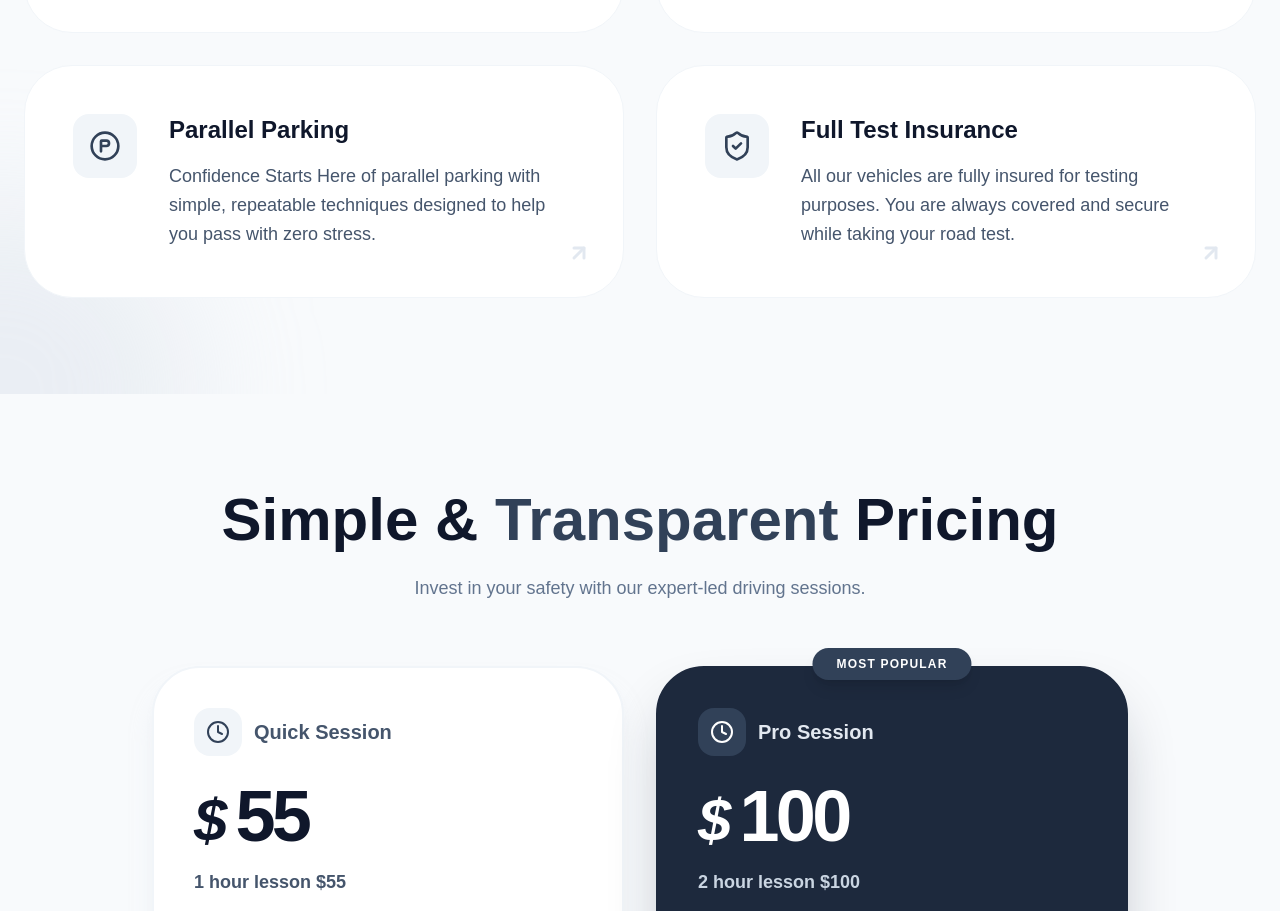
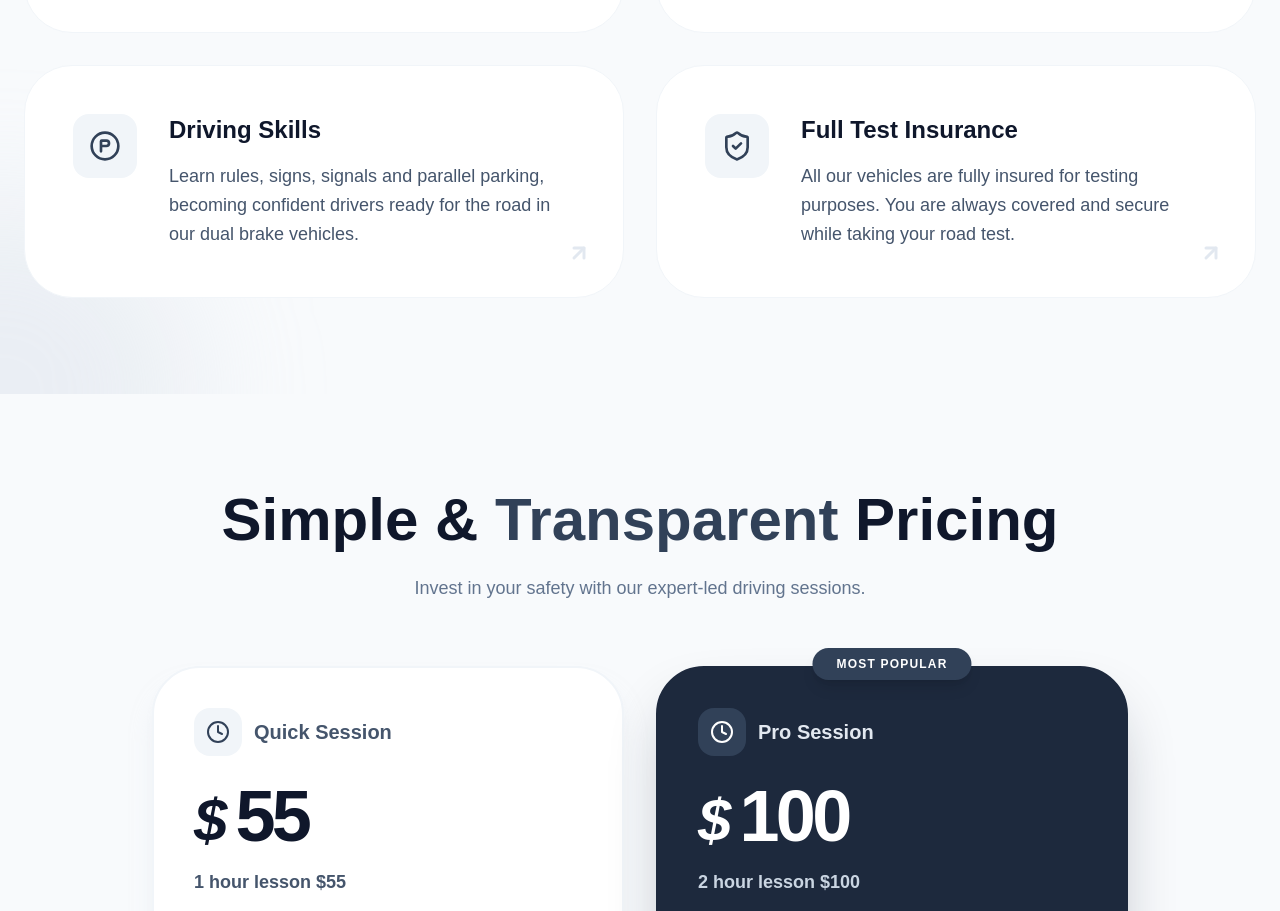
Before and after one commit to maazhashmi996-pixel/Gifted-Wheels-Driving-School-Updated, a Next.js app: page /services in a window 1280 px wide. Shown: the part 3708-4619 px from the top of the page. Built offline with nearby package versions, Linux system fonts and the light colour scheme.

Commit message:
Services Added

```diff
--- a/components/Sections/Family/page.tsx
+++ b/components/Sections/Family/page.tsx
@@ -54,7 +54,7 @@ const ContactPage = ({ children }: { children?: React.ReactNode }) => {
                         <div className="grid grid-cols-1 gap-4">
                             {[
                                 { icon: <Phone />, label: "Direct Line", val: "972-632-8113" },
-                                { icon: <Mail />, label: "Support Email", val: "giftedwheels@gmail.com" },
+                                { icon: <Mail />, label: "Support Email", val: "giftedwheelsdriving@gmail.com" },
                             ].map((item, i) => (
                                 <div key={i} className="p-6 rounded-[2rem] bg-slate-50 border border-slate-100 flex items-center gap-6 group hover:bg-white hover:shadow-xl hover:shadow-slate-200/50 transition-all duration-500">
                                     <div className="w-14 h-14 rounded-2xl bg-white flex items-center justify-center text-yellow-500 shadow-sm group-hover:bg-yellow-500 group-hover:text-white transition-colors">
--- a/components/Sections/Services.tsx
+++ b/components/Sections/Services.tsx
@@ -39,14 +39,7 @@ const Services = () => {
             link: "/services",
             status: "active"
         },
-        {
-            title: "Classroom Courses (Coming Soon)",
-            desc: "Advanced online and in-classroom theory courses tailored for modern driving standards.",
-            img: "/Online and In classroom Courses Adult and Teen(Coming Soon).webp",
-            icon: <Lock className="w-5 h-5" />,
-            link: "#",
-            status: "upcoming"
-        }
+
     ];
 
     return (
@@ -91,8 +84,8 @@ const Services = () => {
                                         src={service.img}
                                         alt={service.title}
                                         className={`w-full h-full object-cover transition-all duration-700 ${service.status === 'upcoming'
-                                                ? 'opacity-30 grayscale'
-                                                : 'opacity-60 group-hover:opacity-100'
+                                            ? 'opacity-30 grayscale'
+                                            : 'opacity-60 group-hover:opacity-100'
                                             }`}
                                     />
                                     <div className="absolute inset-0 bg-gradient-to-t from-slate-900 via-slate-900/40 to-transparent" />
--- a/components/Services/testFeatures.tsx
+++ b/components/Services/testFeatures.tsx
@@ -30,8 +30,8 @@ const RoadTest = () => {
             badge: "Contact for Pricing"
         },
         {
-            title: "Parallel Parking",
-            desc: "Confidence Starts Here of parallel parking with simple, repeatable techniques designed to help you pass with zero stress.",
+            title: "Driving Skills",
+            desc: "Learn rules, signs, signals and parallel parking, becoming confident drivers ready for the road in our dual brake vehicles.",
             icon: <ParkingCircle className="w-8 h-8" />,
             color: "text-slate-700",
             bgColor: "bg-slate-100"
```
